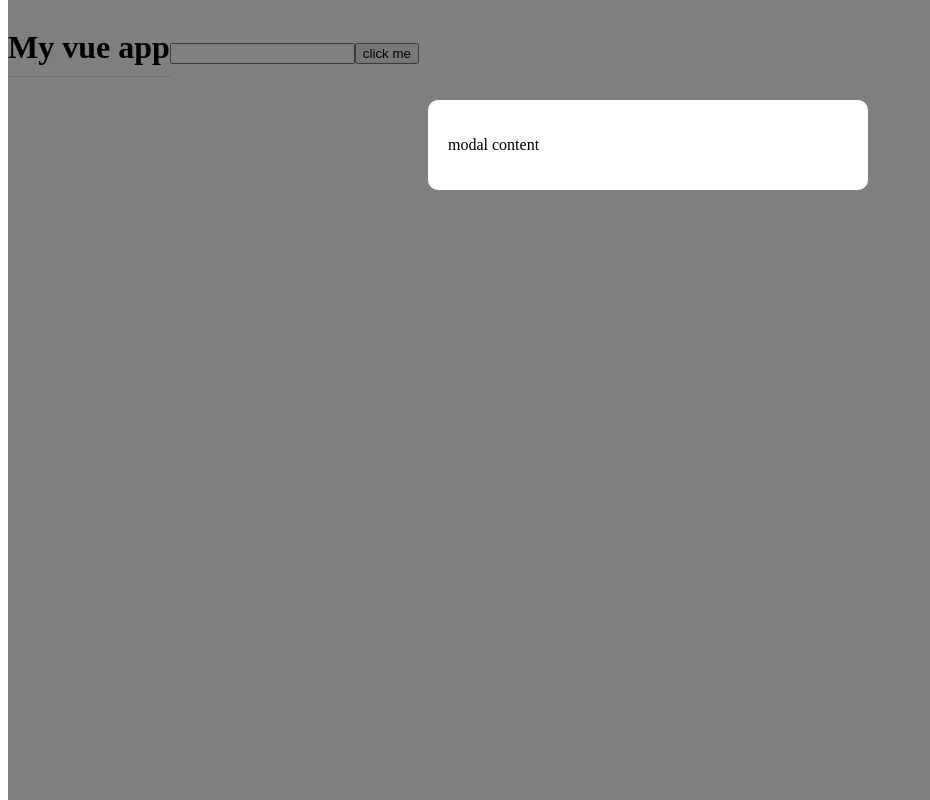
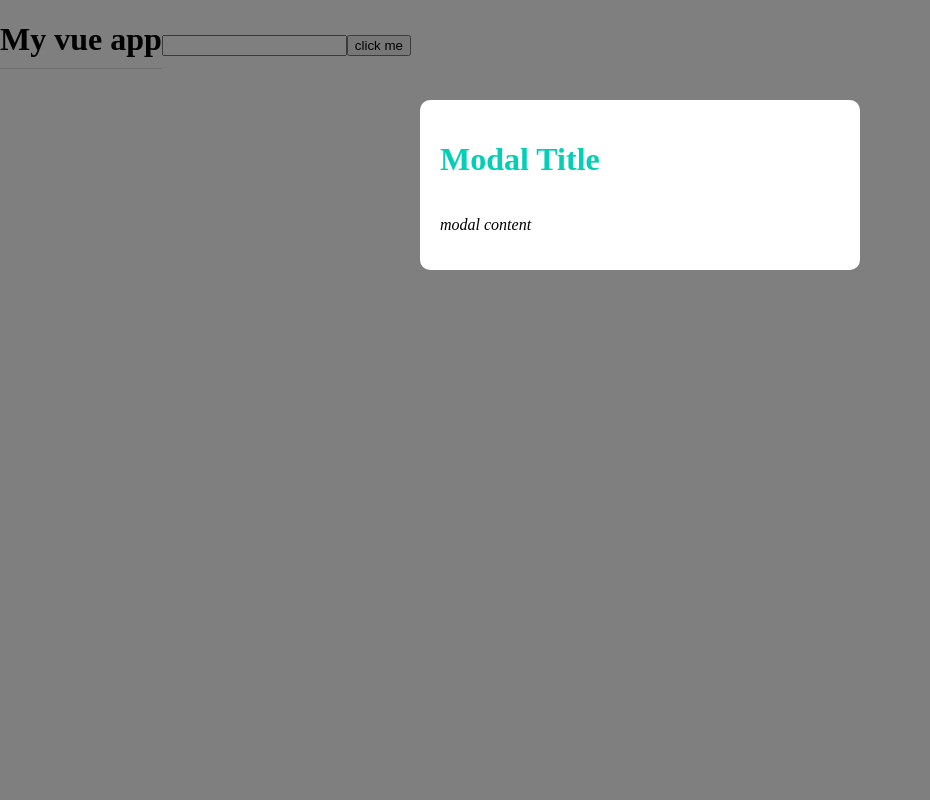
Before and after one commit to bogdanterzea/learn_vue, a Vue app: page / in a window 1280 px wide. Shown: the whole page, without its empty margins (0-930 px from the left). Built offline with nearby package versions, Linux system fonts and the light colour scheme.

Commit message:
Define global style and learn about scoped ones

```diff
--- /dev/null
+++ b/src/assets/global.css
@@ -0,0 +1,6 @@
+body {
+    margin: 0;
+}
+p {
+    font-style: italic;
+}
--- a/src/components/Modal.vue
+++ b/src/components/Modal.vue
@@ -1,6 +1,7 @@
 <template>
     <div class="backdrop">
         <div class="modal">
+            <h1>Modal Title</h1>
             <p>modal content</p>
         </div>
     </div>
@@ -21,4 +22,9 @@
         width: 100%;
         height: 100%;
     }
+    h1 {
+        color: #03cfb7;
+        border: none;
+        padding: 0;
+    }
 </style>
```
Also changed, not shown: src/main.js (+3 -4 lines).
